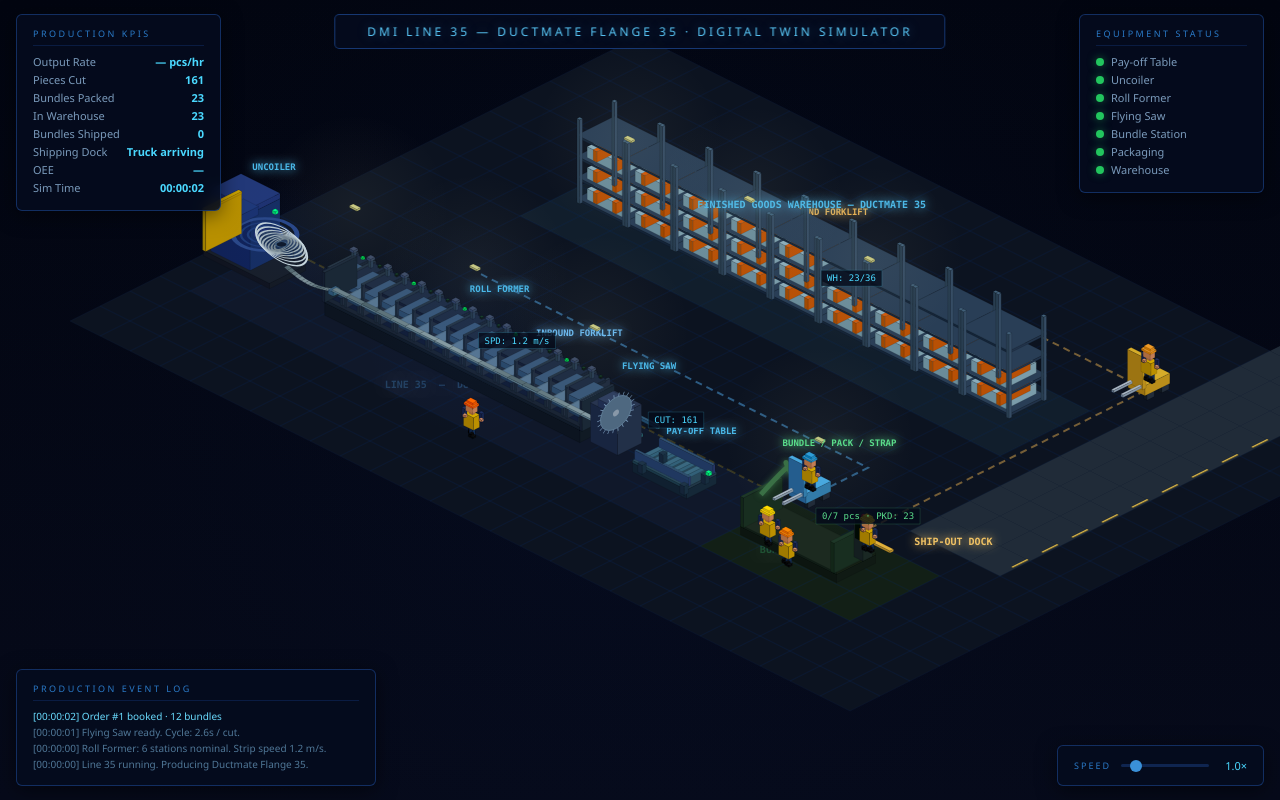
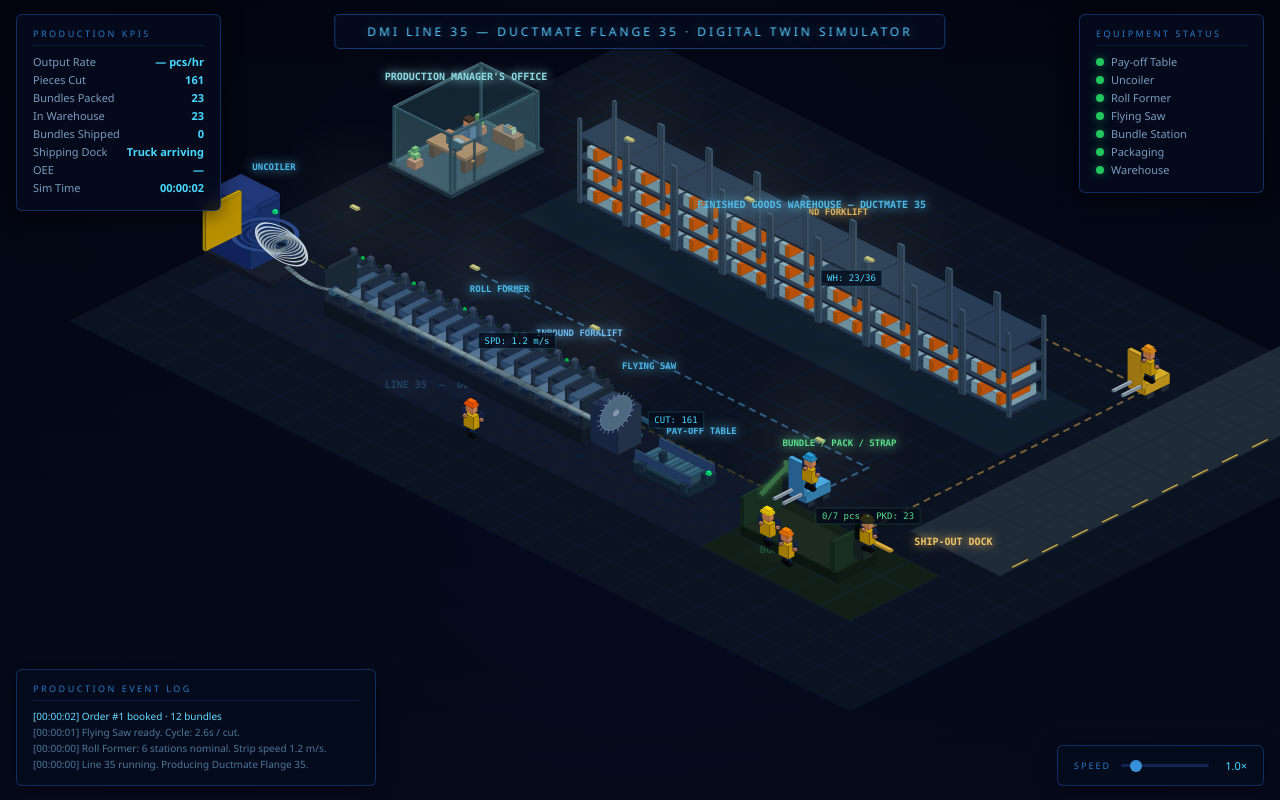
Before and after one commit to WilsonSUN2024/Line35-Gamification, a plain HTML site: page DMI Line 35 — Digital Twin Simulator.html in a window 1280 px wide. Drawn offline with Linux system fonts and the light colour scheme; animation ran at ten frames a second.

Commit message:
Add glass office to Line 35 simulator

```diff
--- a/DMI Line 35 — Digital Twin Simulator.html
+++ b/DMI Line 35 — Digital Twin Simulator.html
@@ -801,6 +801,69 @@ function storageDeck(level) {
   return 0.15 + level * WH_LEVEL_HEIGHT;
 }
 
+// ---- PRODUCTION MANAGER'S OFFICE ----
+function drawProductionManagerOffice() {
+  const x = WH_X0 - 4.25, y = WH_Y0 + 0.2;
+  const width = 1.95, depth = 2.95, height = 1.85;
+  const frame = '#476d7a';
+
+  bx(x-0.08, y-0.08, 0, width+0.16, depth+0.16, 0.12, '#38505f', '#172b3a', '#203747');
+  bx(x, y, 0.12, width, 0.04, height, '#78bcc5', '#5faab8', '#5faab8', 0.18);
+  bx(x, y, 0.12, 0.04, depth, height, '#78bcc5', '#5faab8', '#5faab8', 0.18);
+
+  // Low cabinet and binders along the back wall.
+  bx(x+0.91, y+0.20, 0.12, 0.73, 0.33, 0.41, '#a58166', '#604838', '#79604a');
+  for (const [offset, cover] of [[0, '#75a3b8'], [0.10, '#bf8b55'], [0.20, '#acc4a1']]) {
+    bx(x+1.18+offset, y+0.28, 0.53, 0.08, 0.16, 0.18, cover, '#647786', cover);
+  }
+
+  // Potted plants at opposite ends of the office.
+  for (const [plantX, plantY] of [[x+0.28, y+0.36], [x+0.32, y+2.52]]) {
+    bx(plantX, plantY, 0.12, 0.28, 0.28, 0.23, '#c99776', '#815443', '#a87356');
+    bx(plantX+0.12, plantY+0.12, 0.35, 0.045, 0.045, 0.31, '#76b787', '#2f6344', '#438c59');
+    bx(plantX-0.03, plantY+0.08, 0.45, 0.25, 0.14, 0.12, '#77bd72', '#39764c', '#4e9457');
+    bx(plantX+0.13, plantY+0.13, 0.52, 0.19, 0.17, 0.11, '#9ed78a', '#4d9358', '#63ab62');
+    bx(plantX+0.07, plantY+0.05, 0.60, 0.12, 0.15, 0.13, '#8ccb7e', '#438654', '#559e5e');
+  }
+
+  // Chair and seated manager behind the desk.
+  bx(x+0.52, y+0.91, 0.12, 0.39, 0.40, 0.32, '#34495c', '#202f40', '#293d50');
+  bx(x+0.52, y+0.88, 0.44, 0.39, 0.09, 0.45, '#526e83', '#334b60', '#405b70');
+  bx(x+0.60, y+1.02, 0.44, 0.26, 0.22, 0.40, '#7191b3', '#3c5a7c', '#557697');
+  bx(x+0.63, y+1.04, 0.84, 0.20, 0.18, 0.22, '#d5a17f', '#ad7454', '#c28c69');
+  bx(x+0.62, y+1.03, 1.03, 0.22, 0.20, 0.08, '#49382f', '#2a211e', '#392c25');
+
+  // Desk, monitor, keyboard and the manager's hands at the keyboard.
+  bx(x+0.36, y+1.40, 0.12, 0.12, 0.68, 0.44, '#6c5140', '#4a352b', '#574032');
+  bx(x+1.41, y+1.40, 0.12, 0.12, 0.68, 0.44, '#6c5140', '#4a352b', '#574032');
+  bx(x+0.30, y+1.36, 0.56, 1.29, 0.77, 0.09, '#b58961', '#79563d', '#926c4e');
+  bx(x+0.93, y+1.90, 0.65, 0.28, 0.12, 0.09, '#3b586b', '#243848', '#2d4659');
+  bx(x+0.83, y+1.92, 0.74, 0.48, 0.07, 0.31, '#76d2ea', '#294556', '#345867');
+  bx(x+0.65, y+1.56, 0.65, 0.39, 0.15, 0.035, '#a1b8c5', '#586d7c', '#6d8797');
+  bx(x+0.63, y+1.23, 0.69, 0.10, 0.38, 0.07, '#7191b3', '#3c5a7c', '#557697');
+  bx(x+0.67, y+1.55, 0.69, 0.11, 0.12, 0.065, '#d5a17f', '#ad7454', '#c28c69');
+
+  // Glass frontage and a roof frame leave the interior visible from above.
+  bx(x+width-0.04, y, 0.12, 0.04, depth, height, '#9dd9de', '#76b8c3', '#76b8c3', 0.16);
+  bx(x, y+depth-0.04, 0.12, width, 0.04, height, '#9dd9de', '#76b8c3', '#76b8c3', 0.16);
+  for (const postX of [x, x+width-0.06]) {
+    for (const postY of [y, y+depth-0.06]) {
+      bx(postX, postY, 0.12, 0.06, 0.06, height, frame, '#294958', '#365a68');
+    }
+    bx(postX, y, height+0.12, 0.06, depth, 0.07, frame, '#294958', '#365a68');
+  }
+  for (const edgeY of [y, y+depth-0.06]) {
+    bx(x, edgeY, height+0.12, width, 0.06, 0.07, frame, '#294958', '#365a68');
+  }
+  for (const doorY of [y+2.13, y+2.78]) {
+    bx(x+width-0.04, doorY, 0.12, 0.045, 0.04, 1.36, frame, '#294958', '#365a68');
+  }
+  bx(x+width-0.04, y+2.13, 1.47, 0.045, 0.69, 0.04, frame, '#294958', '#365a68');
+  bx(x+width, y+2.20, 0.82, 0.05, 0.10, 0.035, '#d1b17d', '#a38757', '#b99b65');
+
+  lbl(x+width/2, y+depth/2, height+0.82, "PRODUCTION MANAGER'S OFFICE", '#8cdae2', 10);
+}
+
 function drawWarehouse() {
   // The same rack bays are accessible from opposing aisles.
   for (let col = 0; col < WH_COLS; col++) {
@@ -1261,6 +1324,7 @@ function render() {
 
   // ---- Draw scene back-to-front ----
   drawFloor();
+  drawProductionManagerOffice();
   drawShippingDock();
   drawShippingTruck();
   if (shipping.lift.x < EAST_LANE_X - 0.01) {
```
